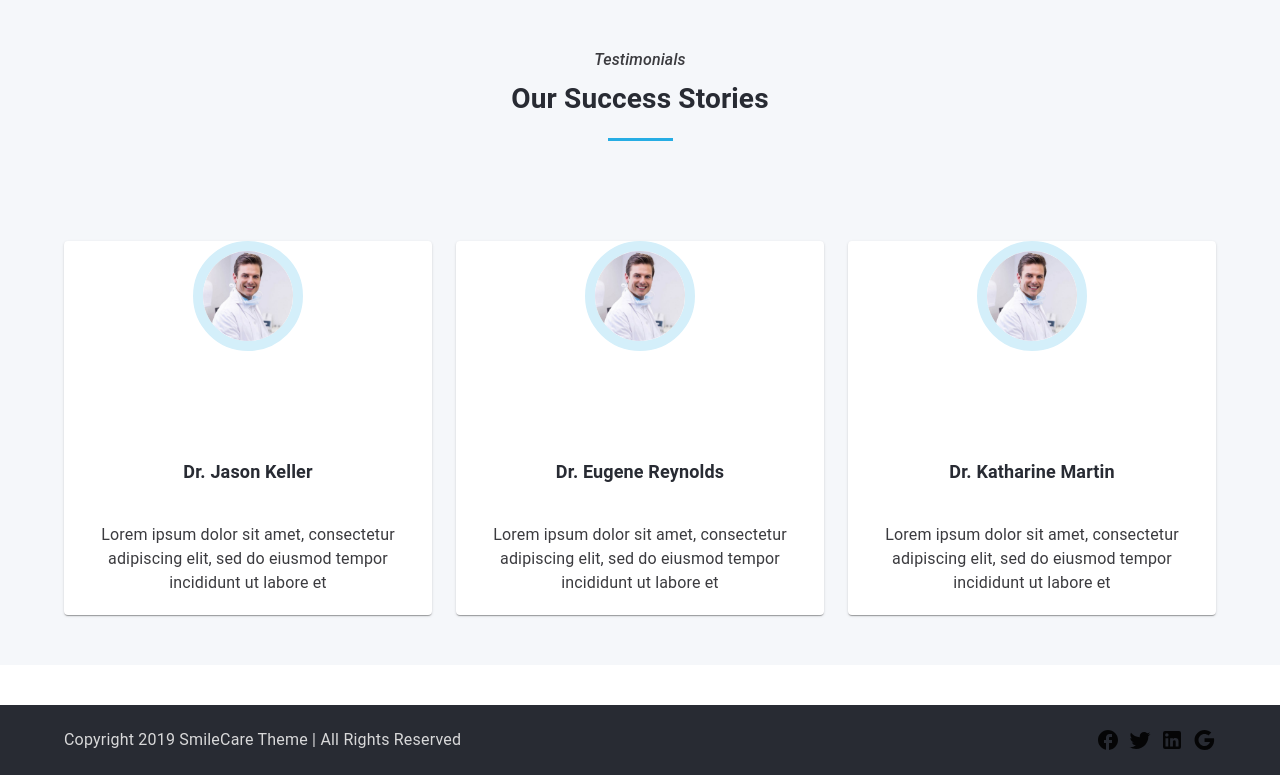
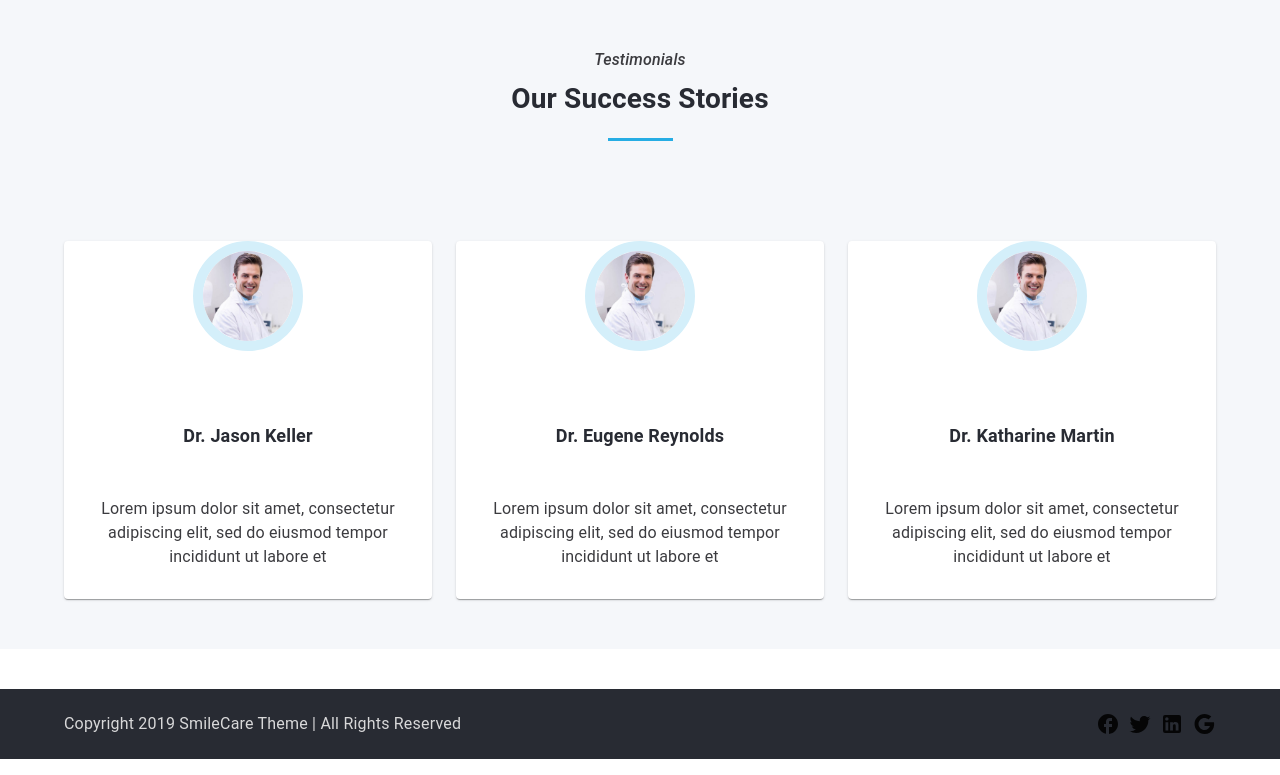
Before and after one commit to saidoud/smile-landing-page, a Next.js app: page / in a window 1280 px wide. Shown: the part 3446-4221 px from the top of the page. Built offline with nearby package versions, Linux system fonts and the light colour scheme.

Commit message:
team card update

```diff
--- a/src/components/Testimonial/TeamCard.jsx
+++ b/src/components/Testimonial/TeamCard.jsx
@@ -43,14 +43,14 @@ const useStyles = makeStyles((theme) => ({
     color: theme.palette.secondary.black,
     fontWeight: "700",
     paddingBottom: "20px",
-    paddingTop: "110px",
+    paddingTop: "74px",
   },
   subTitle: {
     fontSize: "16px",
     lineHeight: "24px",
     color: theme.palette.secondary.main,
     fontWeight: "400",
-    padding: "20px 10px",
+    padding: "30px 10px",
   },
 }));
 
```
